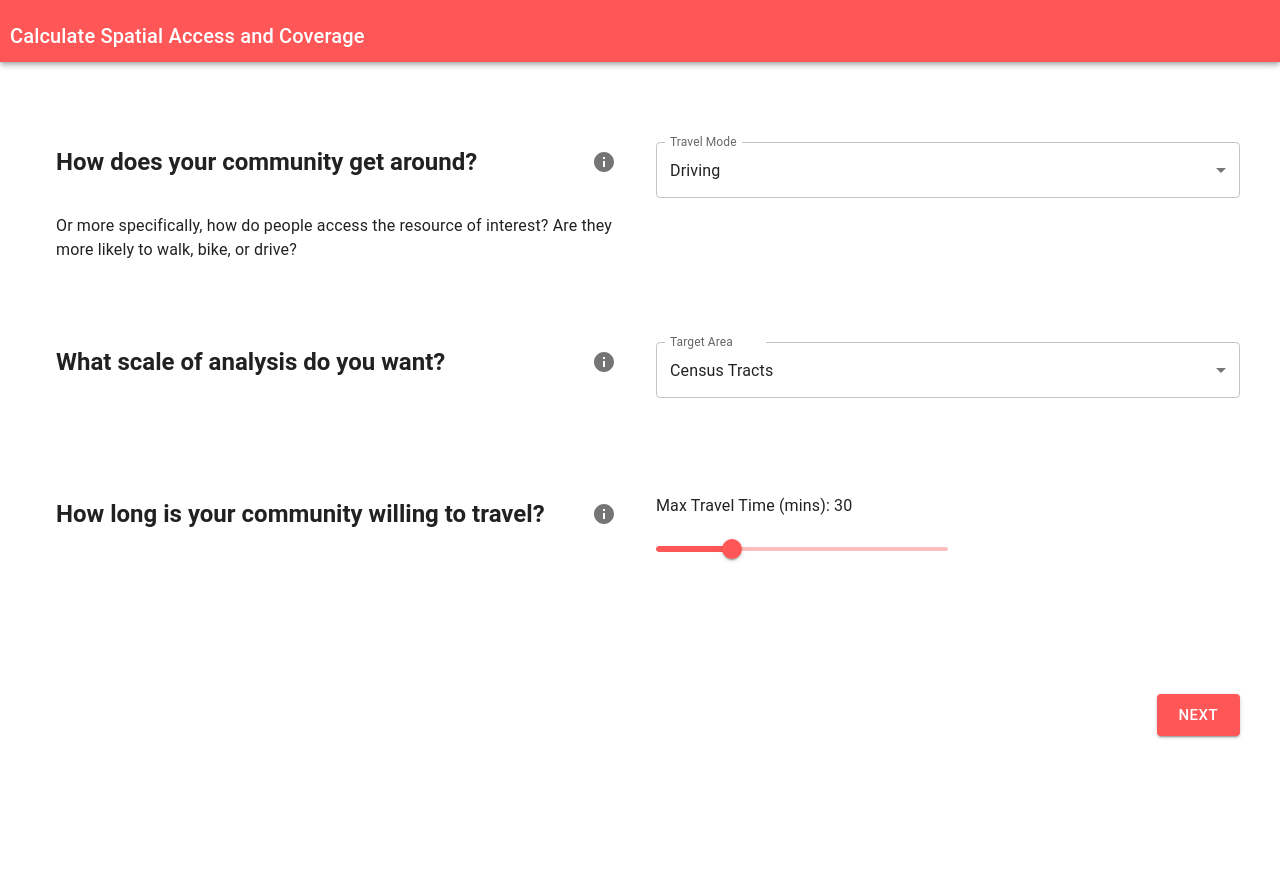
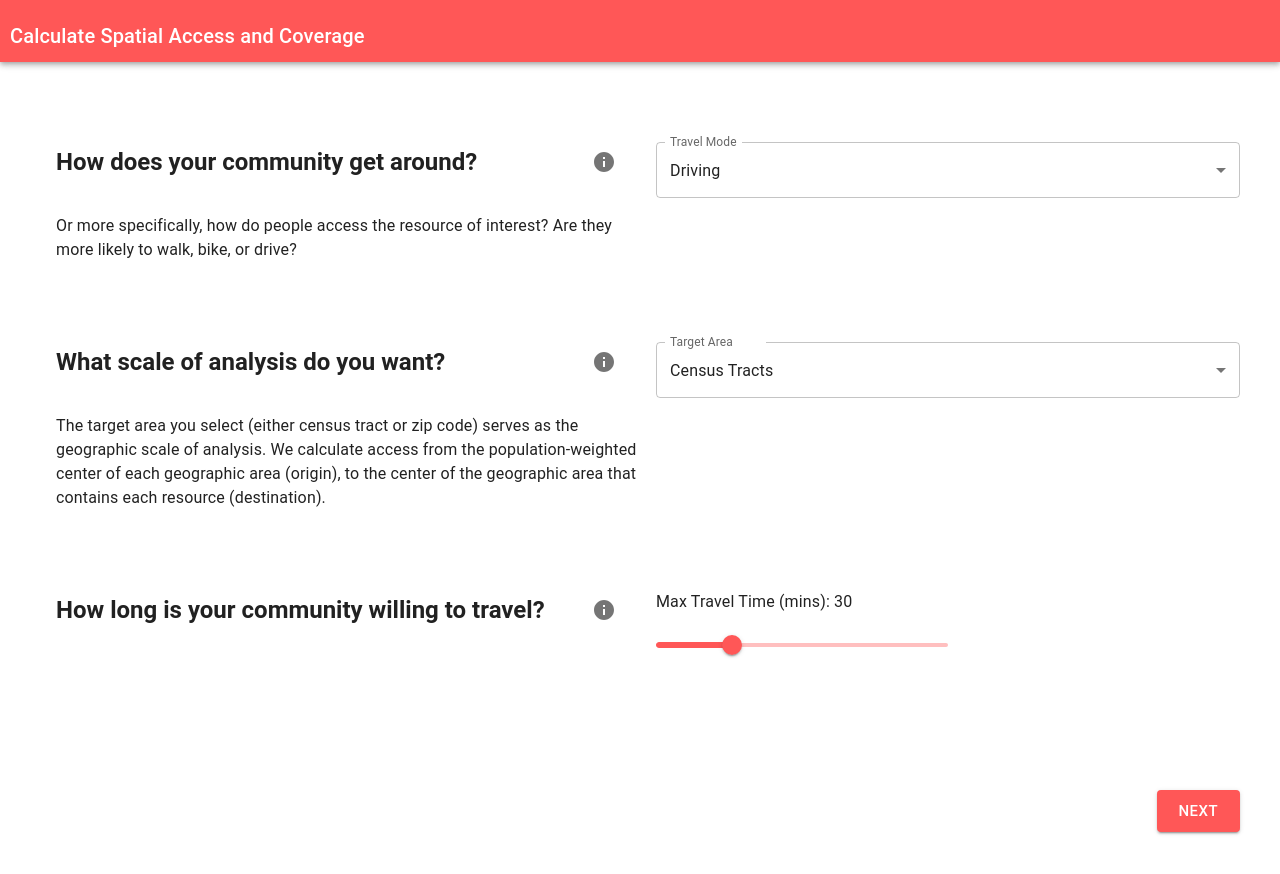
Before and after one commit to healthyregions/spatial-access, a React (Create React App) app in the folder access_frontend/: page / in a window 1280 px wide. Shown: the top 874 px of the page. Built offline with nearby package versions, Linux system fonts and the light colour scheme.

Commit message:
update helper text for geom unit

```diff
--- a/access_frontend/src/Componants/Sections/GeomUnitSection.tsx
+++ b/access_frontend/src/Componants/Sections/GeomUnitSection.tsx
@@ -5,6 +5,7 @@ import {
   InputLabel,
   Select,
   MenuItem,
+  Typography
 } from "@mui/material";
 import { Geom, Job } from "../../Types/Job";
 import { SectionComponentSpec } from "../../App";
@@ -14,7 +15,7 @@ import { SectionComponentSpec } from "../../App";
 const canProgress = (_job: Job) => true;
 const shouldShow = (_job: Job, _step: number) => true;
 const prompt = (_job: Job) => "What scale of analysis do you want?";
-const tooltip = (_job: Job) => "Census tracts and zip codes join to different data.";
+const tooltip = (_job: Job) => "Census tracts and zip codes join to different data. Census tract boundaries are from the 2010 Census. Zip code boundaries correspond to Census 2010 5-digit Zip Code Tabulation Areas.";
 
 // component
 const GeomUnitSectionComponent: React.FC<SectionComponentSpec> = ({
@@ -45,8 +46,19 @@ const GeomUnitSectionComponent: React.FC<SectionComponentSpec> = ({
   );
 };
 
+const GeomUnitSectionDescription: React.FC<{job: Job}> = ({job}) => {
+    return (
+        <Typography variant='body1'>
+              The target area you select (either census tract or zip code) serves as the geographic scale of analysis.
+              We calculate access from the population-weighted center of each geographic area (origin), to the center
+              of the geographic area that contains each resource (destination).
+        </Typography>
+    )
+}
+
 const GeomUnitSection = {
   component: GeomUnitSectionComponent,
+  additionalDescription: GeomUnitSectionDescription,
   canProgress,
   shouldShow,
   prompt,
--- a/access_frontend/src/Componants/Sections/TravelModeSection.tsx
+++ b/access_frontend/src/Componants/Sections/TravelModeSection.tsx
@@ -34,8 +34,8 @@ const TravelModeSectionComponent: React.FC<
                 }}
               >
                 <MenuItem value={"walk"}>Walking</MenuItem>
+                <MenuItem value={"bike"}>Biking</MenuItem>
                 <MenuItem value={"car"}>Driving</MenuItem>
-                <MenuItem value={"bike"}>Biking</MenuItem>
               </Select>
             </FormControl>
       </FormGroup>
```
